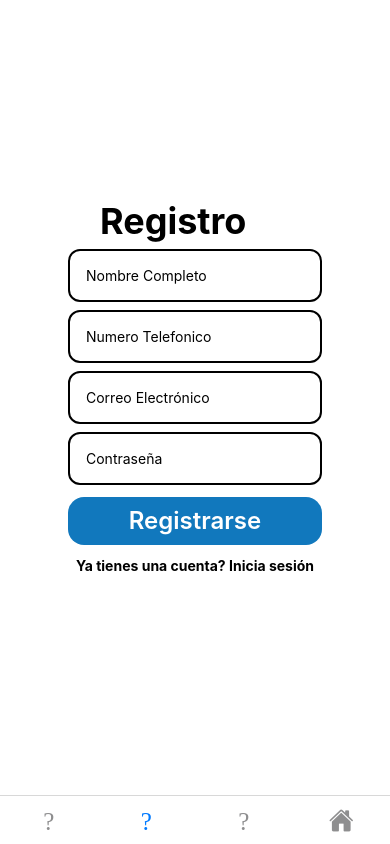
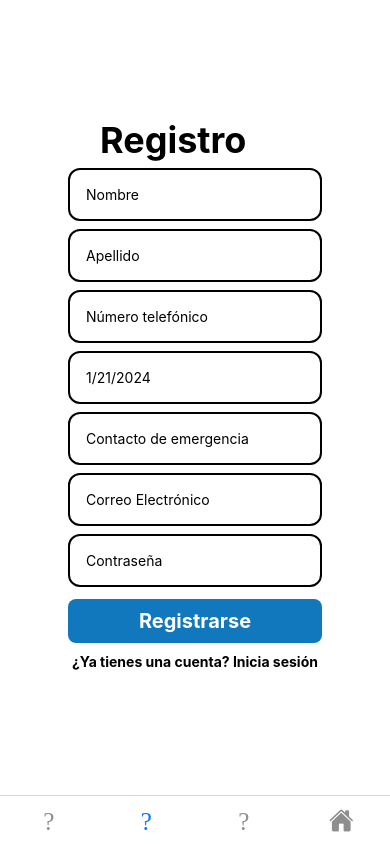
Before and after one commit to Joestarb/Front_Med, a React Native app: screen /Register in a window 390 px wide. Built offline with nearby package versions, Linux system fonts and the light colour scheme; grey boxes are pictures that could not be loaded.

Commit message:
registro paciente funcional

```diff
--- a/package.json
+++ b/package.json
@@ -10,11 +10,12 @@
   },
   "dependencies": {
     "@react-native-async-storage/async-storage": "1.18.2",
-    "@react-native-community/datetimepicker": "7.2.0",
+    "@react-native-community/datetimepicker": "^7.2.0",
     "@react-navigation/bottom-tabs": "^6.5.11",
     "@react-navigation/material-bottom-tabs": "^6.2.19",
     "@react-navigation/native": "^6.1.9",
     "@react-navigation/stack": "^6.3.20",
+    "axios": "^1.6.8",
     "expo": "~49.0.15",
     "expo-status-bar": "~1.6.0",
     "nativewind": "^2.0.11",
--- a/screens/RegisterScreen/RegisterScreen.js
+++ b/screens/RegisterScreen/RegisterScreen.js
@@ -1,10 +1,80 @@
-// screens/HomeScreen.js
-import React from 'react';
-import { View, Text, ScrollView, TextInput } from 'react-native';
+import React, { useState } from 'react';
+import { View, Text, ScrollView, TextInput, TouchableOpacity, Platform, DatePickerIOS } from 'react-native';
 import * as Animatable from 'react-native-animatable';
+import DateTimePicker from '@react-native-community/datetimepicker';
 import loginImg from "../../assets/LoginAssets/login.png";
 
 const RegisterScreen = ({ navigation }) => {
+    const [username, setUsername] = useState('');
+    const [lastname, setLastname] = useState('');
+    const [email, setEmail] = useState('');
+    const [password, setPassword] = useState('');
+    const [contactNumber, setContactNumber] = useState('');
+    const [dateOfBirth, setDateOfBirth] = useState(new Date());
+    const [emergencyContact, setEmergencyContact] = useState('');
+    const [showDatePicker, setShowDatePicker] = useState(false);
+
+    const handleDateChange = (event, selectedDate) => {
+        const currentDate = selectedDate || dateOfBirth;
+        setShowDatePicker(Platform.OS === 'ios');
+        setDateOfBirth(currentDate);
+    };
+
+    const handleOpenDatePicker = () => {
+        setShowDatePicker(true);
+    };
+
+    const handleRegister = () => {
+        // Formatear la fecha de nacimiento
+        const formattedDateOfBirth = dateOfBirth.toISOString().split('T')[0];
+
+        // Crear el objeto de datos del usuario con la fecha formateada
+        const userData = {
+            username,
+            lastname,
+            email,
+            password,
+            rol: 'patient',
+            appointments: [],
+            contact_number: contactNumber,
+            address: 'string',
+            date_of_birth: formattedDateOfBirth,
+            emergency_contact: emergencyContact
+        };
+
+        // Envía el JSON a la API
+        fetch('http://192.168.1.93:8000/public/patients', {
+            method: 'POST',
+            headers: {
+                'Content-Type': 'application/json',
+            },
+            body: JSON.stringify(userData),
+        })
+        .then(response => {
+            if (response.ok) {
+                // Limpiar el formulario después del registro exitoso
+                setUsername('');
+                setLastname('');
+                setEmail('');
+                setPassword('');
+                setContactNumber('');
+                setDateOfBirth(new Date());
+                setEmergencyContact('');
+
+                return response.json();
+            }
+            throw new Error('Network response was not ok.');
+        })
+        .then(data => {
+            // Handle successful registration
+            console.log('User registered successfully:', data);
+            navigation.navigate('PerfilUsuarioScreen');
+        })
+        .catch(error => {
+            // Handle error
+            console.error('Error registering user:', error);
+        });
+    };
 
 
 
@@ -14,17 +84,71 @@ const RegisterScreen = ({ navigation }) => {
                 <Animatable.Image source={loginImg} className=" w-[350] h-[350]" />
                 <Text className=" font-bold text-4xl ml-8 mb-2" >Registro</Text>
                 <View className="flex mb-3 gap-2">
-                <TextInput placeholder="Nombre Completo" className=" border-2 p-4  rounded-xl" />
-                <TextInput placeholder="Numero Telefonico" className=" border-2 p-4  rounded-xl" />
-                <TextInput placeholder="Correo Electrónico" className=" border-2 p-4  rounded-xl" />
-                <TextInput placeholder="Contraseña" className=" border-2 p-4  rounded-xl" />
+                    <TextInput
+                        placeholder="Nombre"
+                        className="border-2 p-4 rounded-xl"
+                        value={username}
+                        onChangeText={text => setUsername(text)}
+                    />
+                    <TextInput
+                        placeholder="Apellido"
+                        className="border-2 p-4 rounded-xl"
+                        value={lastname}
+                        onChangeText={text => setLastname(text)}
+                    />
+                    <TextInput
+                        placeholder="Número telefónico"
+                        className="border-2 p-4 rounded-xl"
+                        value={contactNumber}
+                        onChangeText={text => setContactNumber(text)}
+                    />
+                 <TouchableOpacity
+                     onPress={handleOpenDatePicker}
+                     style={{ flexDirection: 'row', alignItems: 'center' }}
+                     className="border-2 p-4 rounded-xl"
+                       >
+                      <Text>{dateOfBirth.toLocaleDateString()}</Text>
+                      {showDatePicker && (
+                       <DateTimePicker
+                       testID="datePicker"
+                        value={dateOfBirth}
+                       mode="date"
+                       is24Hour={true}
+                       display="default"
+                       onChange={handleDateChange}
+                      />
+                      )}
+                     </TouchableOpacity>
+                    <TextInput
+                        placeholder="Contacto de emergencia"
+                        className="border-2 p-4 rounded-xl"
+                        value={emergencyContact}
+                        onChangeText={text => setEmergencyContact(text)}
+                    />
+                    <TextInput
+                        placeholder="Correo Electrónico"
+                        className="border-2 p-4 rounded-xl"
+                        value={email}
+                        onChangeText={text => setEmail(text)}
+                    />
+                    <TextInput
+                        placeholder="Contraseña"
+                        className="border-2 p-4 rounded-xl"
+                        secureTextEntry={true}
+                        value={password}
+                        onChangeText={text => setPassword(text)}
+                    />
                 </View>
-                <Text className=" text-center bg-[#1178BD] text-white text-2xl  rounded-2xl  font-semibold p-2" onPress={() => navigation.navigate('PerfilUsuarioScreen')}>Registrarse</Text>
-                <Text className=" mt-3 text-center font-bold mb-5">Ya tienes una cuenta? Inicia sesión</Text>
+                <TouchableOpacity
+                    style={{ backgroundColor: '#1178BD', borderRadius: 8, padding: 10, marginBottom: 10 }}
+                    onPress={handleRegister}
+                >
+                    <Text style={{ color: 'white', fontSize: 20, textAlign: 'center', fontWeight: 'bold' }}>Registrarse</Text>
+                </TouchableOpacity>
+                <Text style={{ textAlign: 'center', fontWeight: 'bold', marginBottom: 5 }}>¿Ya tienes una cuenta? Inicia sesión</Text>
             </View>
         </ScrollView>
     );
 };
 
 export default RegisterScreen;
-1
```
Also changed, not shown: 2 other files (tests, documents, lock files or other folders).
